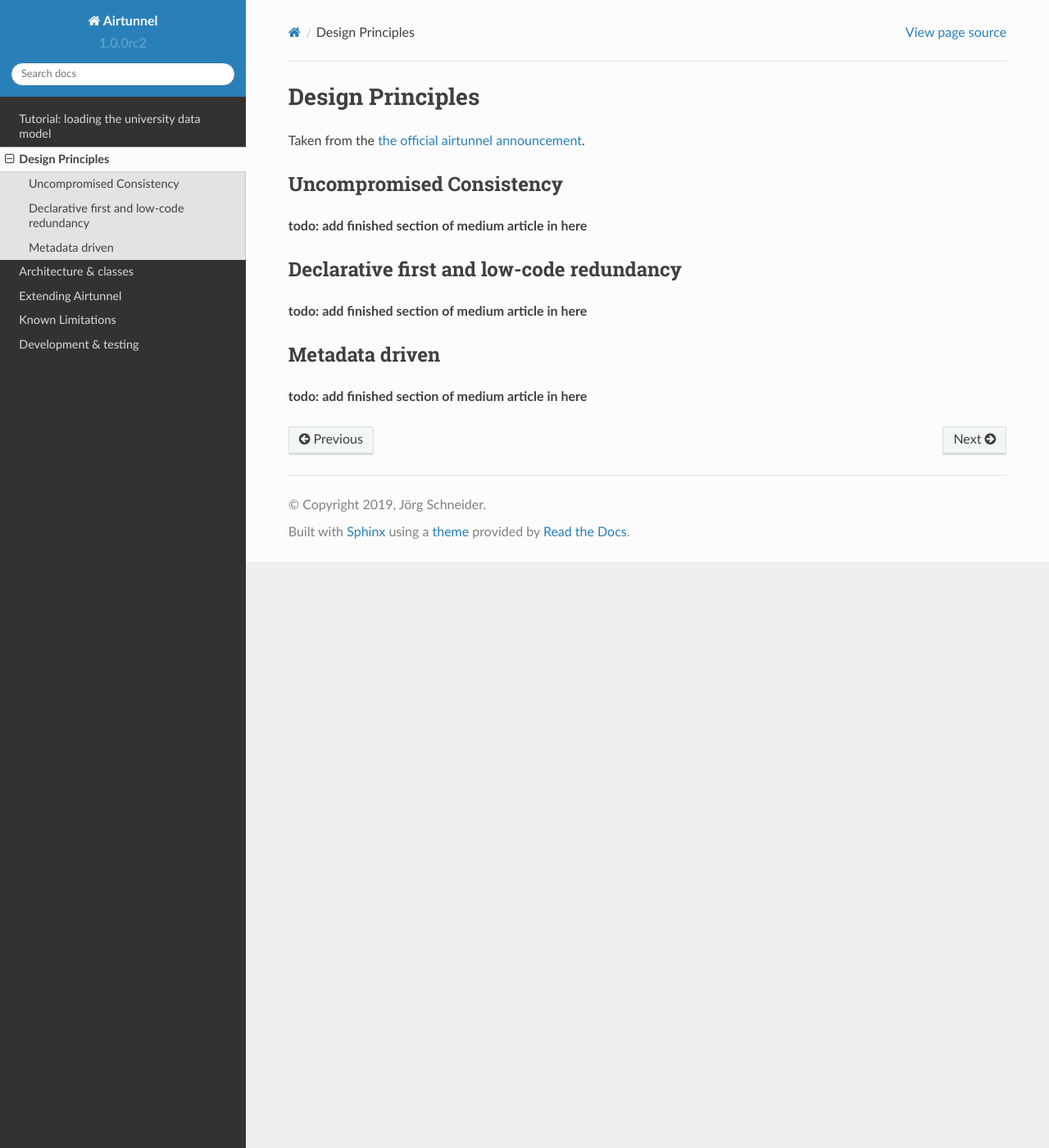
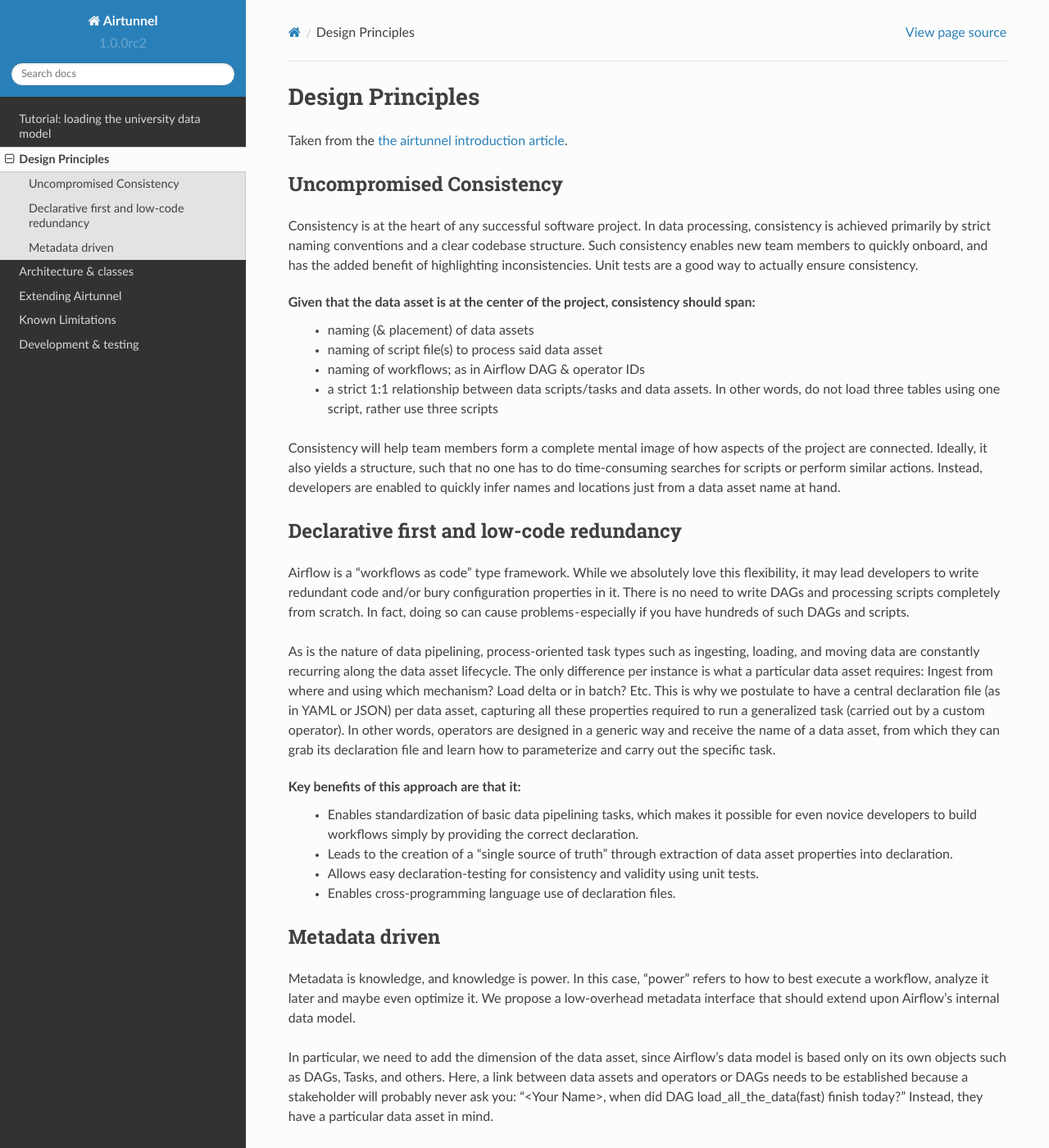
Before and after one commit to joerg-schneider/airtunnel, a Sphinx documentation site: the page built from docs/design.rst, in a window 1280 px wide and 1400 px high. Shown: the whole window at 82% size. Built offline with Sphinx 7.4.7 and the Read the Docs theme 2.0.0, drawn with Linux system fonts in a browser that asks for light colours; pages that are not in the unit, such as notebooks, are missing from menus; some of the changed text lies outside the part shown.

Commit message:
add design principles section

```diff
--- a/docs/design.rst
+++ b/docs/design.rst
@@ -1,21 +1,71 @@
 Design Principles
 =================
 
-Taken from the `the official airtunnel announcement`_.
+Taken from the `the airtunnel introduction article`_.
 
 Uncompromised Consistency
 ~~~~~~~~~~~~~~~~~~~~~~~~~
 
-**todo: add finished section of medium article in here**
+Consistency is at the heart of any successful software project. In data processing, consistency is achieved primarily
+by strict naming conventions and a clear codebase structure. Such consistency enables new team members to quickly
+onboard, and has the added benefit of highlighting inconsistencies. Unit tests are a good way to
+actually ensure consistency.
+
+Given that the data asset is at the center of the project, consistency should span:
+ - naming (& placement) of data assets
+ - naming of script file(s) to process said data asset
+ - naming of workflows; as in Airflow DAG & operator IDs
+ - a strict 1:1 relationship between data scripts/tasks and data assets. In other words, do not load three
+   tables using one script, rather use three scripts
+
+Consistency will help team members form a complete mental image of how aspects of the project are connected.
+Ideally, it also yields a structure, such that no one has to do time-consuming searches for scripts or
+perform similar actions. Instead, developers are enabled to quickly infer names and locations
+just from a data asset name at hand.
 
 Declarative first and low-code redundancy
 ~~~~~~~~~~~~~~~~~~~~~~~~~~~~~~~~~~~~~~~~~
 
-**todo: add finished section of medium article in here**
+Airflow is a "workflows as code" type framework. While we absolutely love this flexibility, it may lead developers
+to write redundant code and/or bury configuration properties in it. There is no need to write DAGs and processing
+scripts completely from scratch. In fact, doing so can cause problems - especially if you have hundreds of such DAGs
+and scripts.
+
+As is the nature of data pipelining, process-oriented task types such as ingesting, loading, and moving data are
+constantly recurring along the data asset lifecycle. The only difference per instance is what a particular data asset
+requires: Ingest from where and using which mechanism? Load delta or in batch? Etc.
+This is why we postulate to have a central declaration file (as in YAML or JSON) per data asset, capturing all these
+properties required to run a generalized task (carried out by a custom operator). In other words, operators are designed
+in a generic way and receive the name of a data asset, from which they can grab its declaration file and learn how to
+parameterize and carry out the specific task.
+
+Key benefits of this approach are that it:
+ - Enables standardization of basic data pipelining tasks, which makes it possible for even novice developers to build workflows simply by providing the correct declaration.
+ - Leads to the creation of a "single source of truth" through extraction of data asset properties into declaration.
+ - Allows easy declaration-testing for consistency and validity using unit tests.
+ - Enables cross-programming language use of declaration files.
 
 Metadata driven
 ~~~~~~~~~~~~~~~
 
-**todo: add finished section of medium article in here**
+Metadata is knowledge, and knowledge is power. In this case, "power" refers to how to best execute a workflow,
+analyze it later and maybe even optimize it. We propose a low-overhead metadata interface that should extend upon
+Airflow's internal data model.
 
-.. _the official airtunnel announcement: https://medium.com
+In particular, we need to add the dimension of the data asset, since Airflow's data model is based only on its own
+objects such as DAGs, Tasks, and others. Here, a link between data assets and operators or DAGs needs to be
+established because a stakeholder will probably never ask you: "<Your Name>, when did DAG load_all_the_data(fast)
+finish today?" Instead, they have a particular data asset in mind.
+
+To be truly metadata driven, one should also collect information on input files (such as sizes and modification times)
+as well as on internally constructed data assets (such as which partitions were updated and at what time).
+
+Downstream jobs then can easily leverage this information to construct efficient delta mechanisms such as recalculating
+and replacing a partition whose input data has changed, or running efficient data-quality
+checks based on updated data.
+
+It is worth considering how much developer time needs to be invested in a framework like this.
+If, for example, all imaginable jobs on a given day can work as a full load since data volumes are low,
+there is no need to optimize delta updates based on metadata.
+
+.. _the airtunnel introduction article: https://medium.com
```
